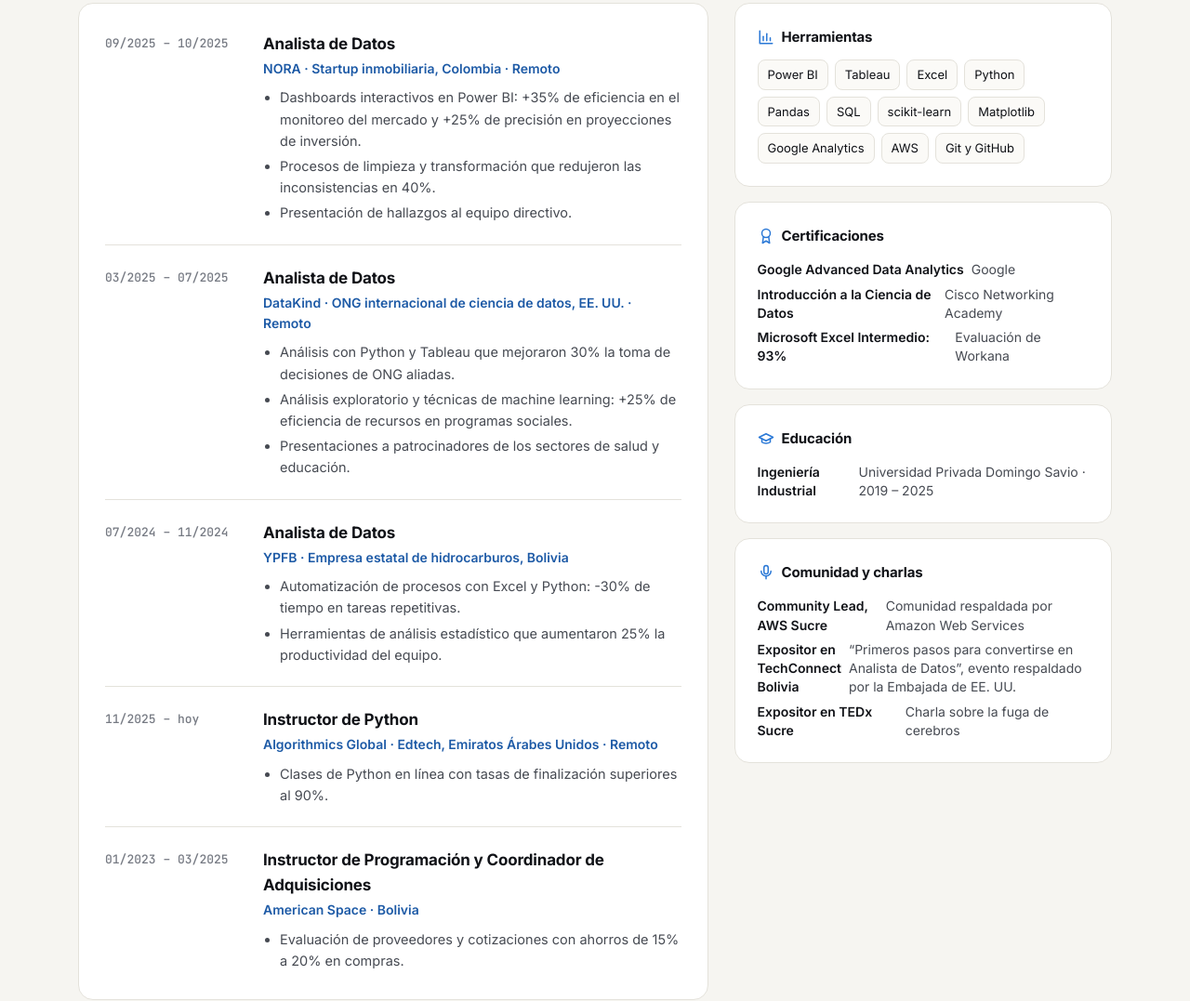
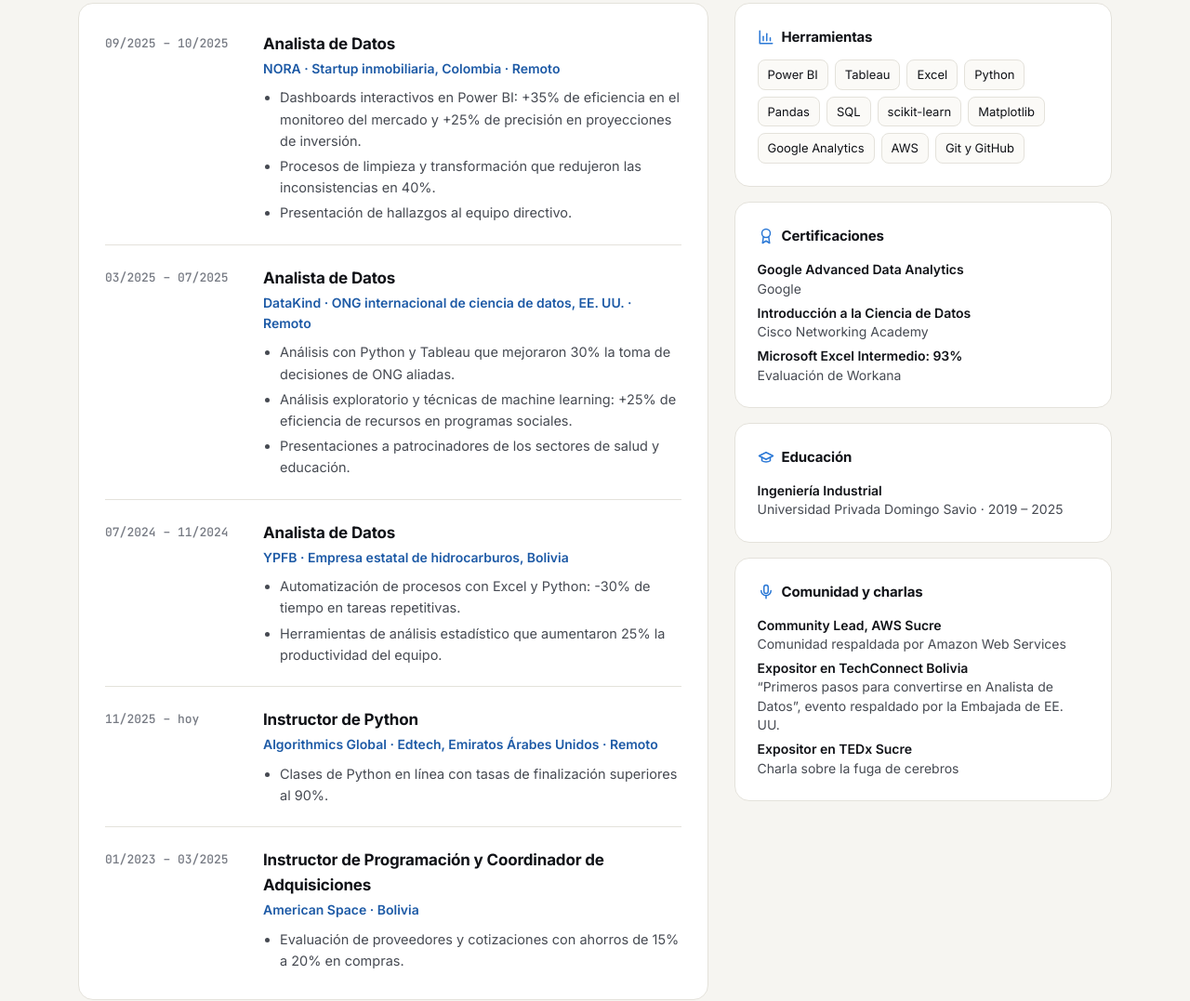
Before and after one commit to Sub-Cre/sub-cre.github.io, a plain HTML site: page index.html in a window 1280 px wide. Shown: the part 4427-5504 px from the top of the page at 93% size. Drawn offline with Linux system fonts and the light colour scheme.

Commit message:
Ajuste de diseño en certificaciones
Co-Authored-By: Claude Opus 5.5 <noreply@anthropic.com>

```diff
--- a/index.html
+++ b/index.html
@@ -153,7 +153,7 @@ h2{font-size:clamp(28px,3.4vw,40px);letter-spacing:-.03em;line-height:1.1;margin
 .chips{display:flex;flex-wrap:wrap;gap:7px}
 .chips span{font-size:13px;background:var(--surface-2);border:1px solid var(--line);border-radius:8px;padding:5px 10px}
 .creds{list-style:none;display:grid;gap:12px}
-.creds li{font-size:14px;color:var(--ink-2);line-height:1.45}
+.card .creds li{display:block;font-size:14px;color:var(--ink-2);line-height:1.45}
 .creds b{color:var(--ink);font-weight:600;display:block}
 
 /* contact */
```
